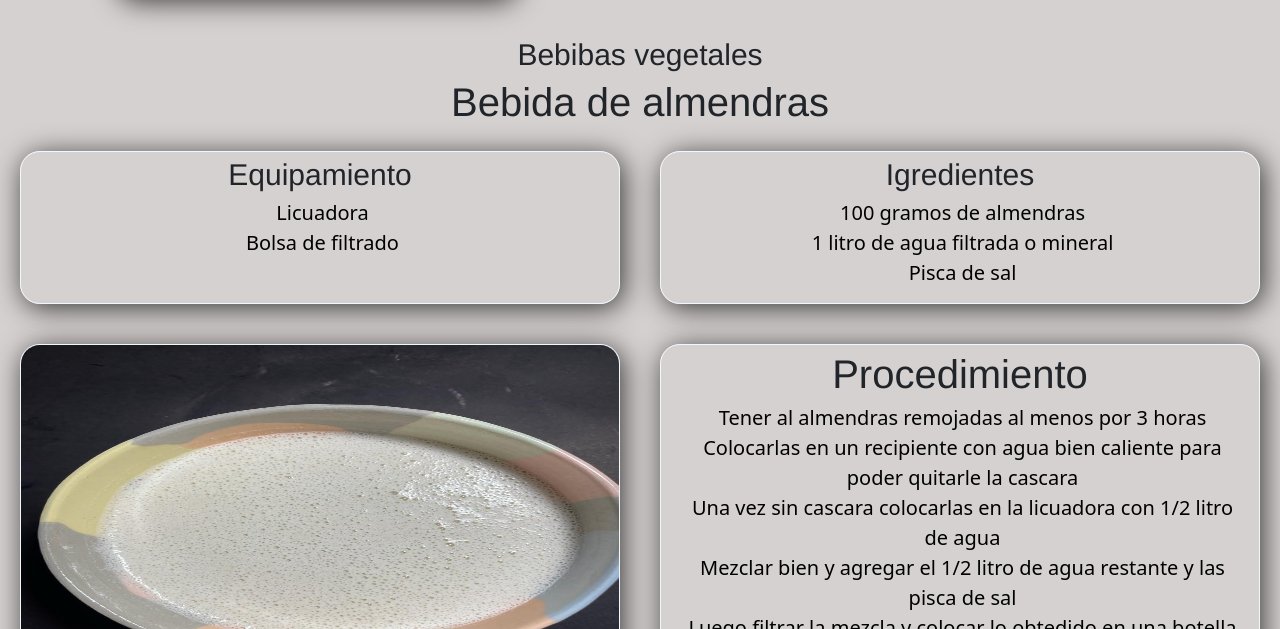
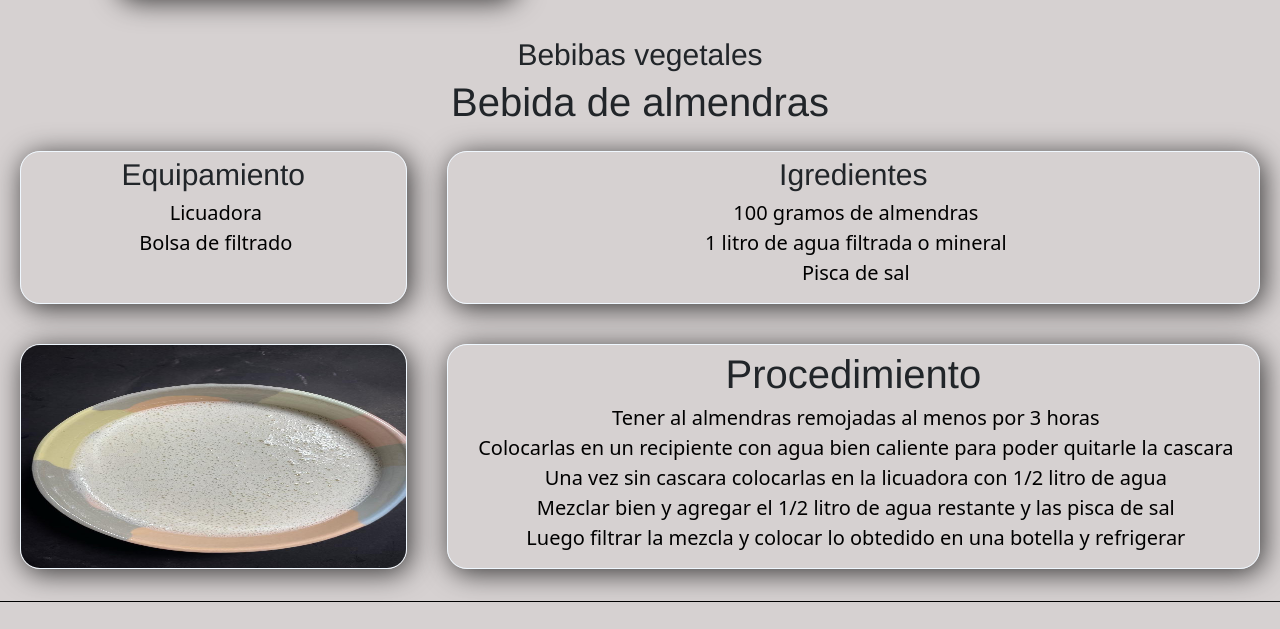
Before and after one commit to christianbernal1986/segunda-pre-entrega, a plain HTML site: page page/bebidasvegetales.html in a window 1280 px wide. Shown: the part 169-798 px from the top of the page. Drawn offline with nearby package versions, Linux system fonts and the light colour scheme.

Commit message:
full responsive

```diff
--- a/css/style.css
+++ b/css/style.css
@@ -498,7 +498,7 @@ footer .alimentos{
                 grid-area: proce-salado;
             }
 
-            /* header */
+            /* header desktop */
             header img{
                 width: 400px;
             }
@@ -506,4 +506,35 @@ footer .alimentos{
                 justify-content: space-around;
             }
 
+            /* main bebidas desktop */
+
+            .main-bebidas{
+                grid-template-columns: repeat(3, 1fr);
+                grid-template-areas:
+                "h1 h1 h1"
+                "h2 h2 h2"
+                "equi-vege ingre-vege ingre-vege"
+                "vegetal proce-vege proce-vege"
+            }
+            .main-bebidas h1{
+                grid-area: h1;
+            }
+            .main-bebidas h2{
+                grid-area: h2;
+            }
+            .main-bebidas .equi-vege{
+                grid-area: equi-vege;
+            }
+            .main-bebidas .ingre-vege{
+                grid-area: ingre-vege;
+            }
+            .main-bebidas .vegetal{
+                grid-area: vegetal;
+            }
+            .main-bebidas .proce-vege{
+                grid-area: proce-vege;
+            }
+
+            /* main contacto desktop */
+
         }
```
